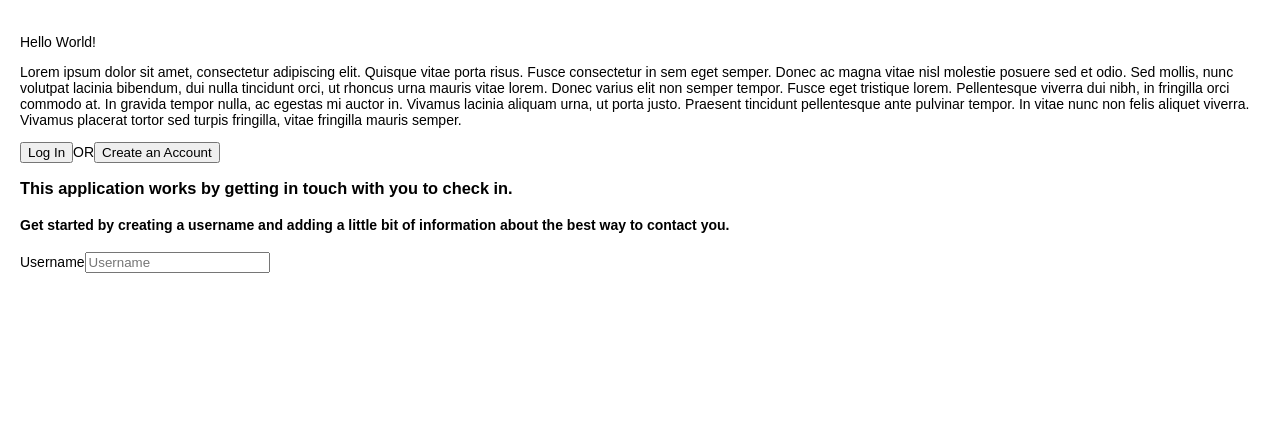
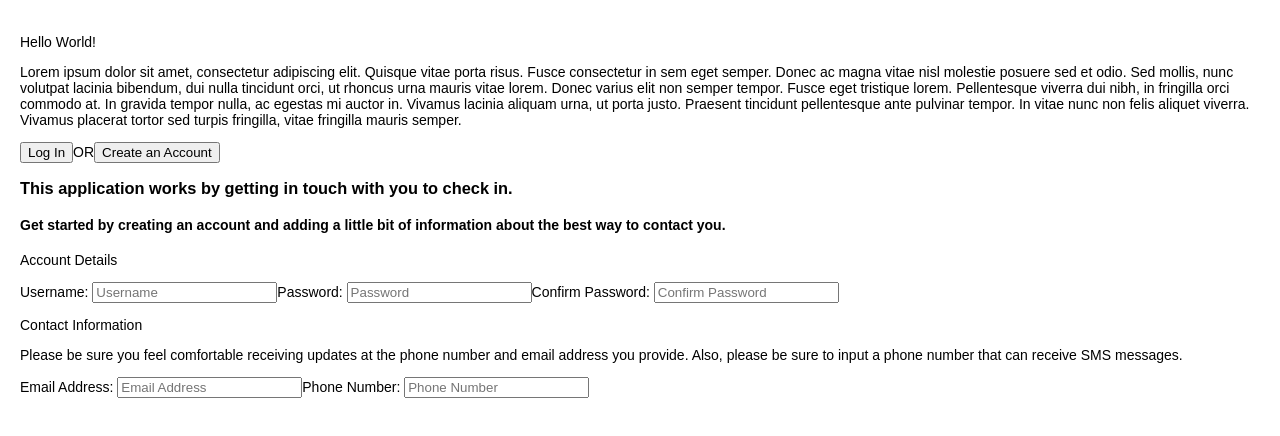
Before and after one commit to marcellamaki/frontend-for-final-project, a React (Create React App) app: page / in a window 1280 px wide. Shown: the top 436 px of the page. Built offline with nearby package versions, Linux system fonts and the light colour scheme.

Commit message:
updated form and reducer to be CreateNewUserForm and UserReducer

```diff
--- a/src/App.js
+++ b/src/App.js
@@ -1,7 +1,7 @@
 import React, { Component } from 'react';
 import './App.css';
 import Welcome from './components/welcome.js'
-import SignUpForm from './components/SignUpForm.js'
+import CreateUserForm from './components/CreateUserForm.js'
 
 class App extends Component {
   render() {
@@ -9,7 +9,7 @@ class App extends Component {
       <div className="welcome">
         <p>Hello World!</p>
         <Welcome />
-        <SignUpForm />
+        <CreateUserForm />
       </div>
     );
   }
--- /dev/null
+++ b/src/components/CreateUserForm.js
@@ -0,0 +1,34 @@
+import React from 'react';
+
+class SignUpForm extends React.Component {
+  constructor() {
+    super()
+  }
+
+  render() {
+    return(
+      <div>
+        <h3>This application works by getting in touch with you to check in.</h3>
+        <h4>Get started by creating an account and adding a little bit of information about the best way to contact you.</h4>
+        <form className="form">
+          <p>Account Details</p>
+          <label>Username: </label>
+            <input type="text" name="name" placeholder="Username"/>
+          <label>Password: </label>
+            <input type="text" name="name" placeholder="Password"/>
+          <label>Confirm Password: </label>
+            <input type="text" name="name" placeholder="Confirm Password"/>
+          <p>Contact Information</p>
+          <p>Please be sure you feel comfortable receiving updates at the phone number and email address you provide. Also, please be sure to input a phone number that can receive SMS messages.</p>
+          <label>Email Address: </label>
+            <input type="text" name="name" placeholder="Email Address"/>
+          <label>Phone Number: </label>
+            <input type="text" name="name" placeholder="Phone Number"/>
+        </form>
+      </div>
+    );
+  }
+}
+
+
+export default SignUpForm
--- a/src/components/SignUpForm.js
+++ /dev/null
@@ -1,17 +0,0 @@
-import React from 'react';
-
-const SignUpForm = () => {
-  return(
-    <div>
-      <h3>This application works by getting in touch with you to check in.</h3>
-      <h4>Get started by creating a username and adding a little bit of information about the best way to contact you.</h4>
-      <form className="form">
-        <label>Username</label>
-        <input type="text" name="name" placeholder="Username"/>
-      </form>
-    </div>
-  )
-}
-
-
-export default SignUpForm
--- a/src/index.js
+++ b/src/index.js
@@ -4,12 +4,12 @@ import './index.css';
 import App from './App';
 import registerServiceWorker from './registerServiceWorker';
 import { createStore, applyMiddleware } from 'redux';
-import questionsReducer from './reducers/questionsReducer';
+import usersReducer from './reducers/usersReducer';
 import { Provider } from 'react-redux';
 import thunk from 'redux-thunk';
 
 
-const store = createStore(questionsReducer, applyMiddleware(thunk))
+const store = createStore(usersReducer, applyMiddleware(thunk))
 console.log(store)
 
 ReactDOM.render(<Provider store={store}><App /></Provider>, document.getElementById('root'));
--- a/src/reducers/questionsReducer.js
+++ /dev/null
@@ -1,5 +0,0 @@
-function questionsReducer(state= {}, action) {
-  return state
-}
-
-export default questionsReducer
--- /dev/null
+++ b/src/reducers/usersReducer.js
@@ -0,0 +1,5 @@
+function usersReducer(state= {}, action) {
+  return state
+}
+
+export default usersReducer
```
